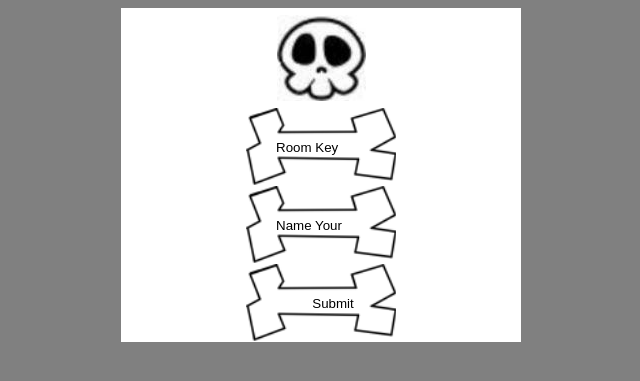
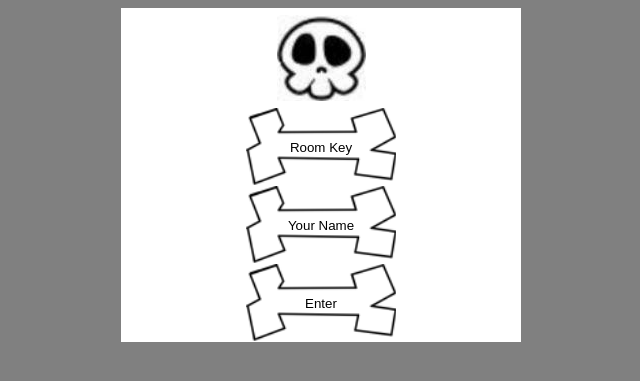
Before and after one commit to boneyardz/boneproject, a PHP site: page / in a window 1280 px wide. Shown: the top 381 px of the page, without its empty margins (319-959 px from the left). Run offline with PHP 8.4, Linux system fonts and the light colour scheme.

Commit message:
Fixes #4 Submit renamed to Enter. And additional centering of Inputs.
Signed-off-by: bonesjohn <johnargles1@gmail.com>

```diff
--- a/index.html
+++ b/index.html
@@ -10,8 +10,8 @@
         <!-- label for="key">Room Key:</label -->
         <input type="text" id="key" name="key" value="Room Key">
         <!-- label for="name">Input Name:</label -->
-        <input type="text" id="name" name="name" value="Name Your">
-        <input type="submit" value="Submit">
+        <input type="text" id="name" name="name" value="Your Name">
+        <input type="submit" value="Enter">
       </form>
     </main>
   </body>
--- a/mystyle.css
+++ b/mystyle.css
@@ -16,7 +16,7 @@ header{
   background-repeat:no-repeat;
   height:100px;
   background-position:center;
-  }
+}
 nav{
   background-color:black;
   padding:3px;
@@ -25,7 +25,7 @@ nav a{
   color:white;
 }
 form{
-  width:170px;
+  width:150px;
   margin:0 auto;
 }
 form input{
@@ -33,9 +33,9 @@ form input{
   width:150px;
   height:78px;
   background-size:cover;
-  padding-left:30px;
+  text-align:center;
   border:none;
-  margin-left:10px;
+  padding:0;
 }
 section{
   padding:10px;
```
